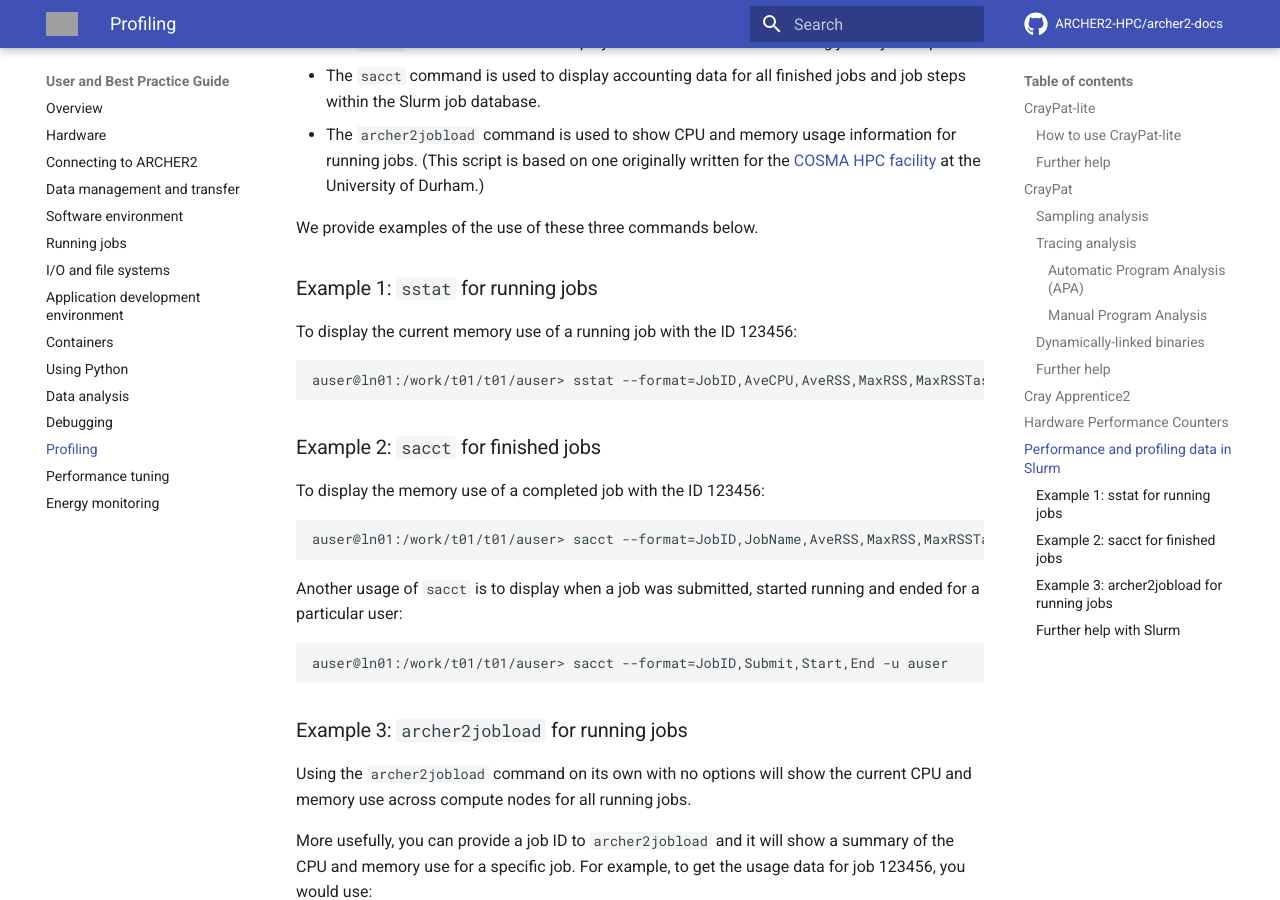
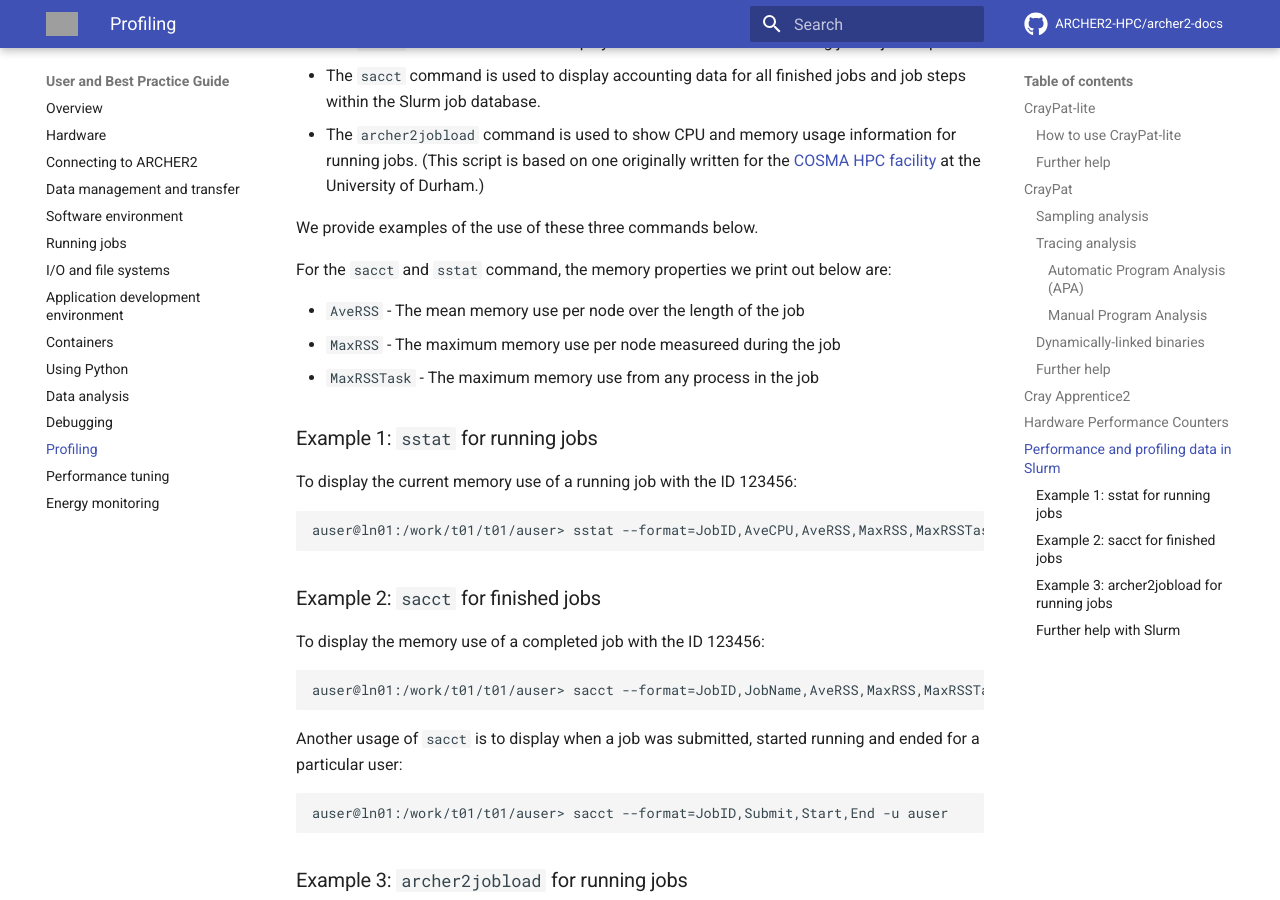
Before and after one commit to ARCHER2-HPC/archer2-docs, an MkDocs documentation site: the page built from docs/user-guide/profile.md, in a window 1280 px wide and 900 px high, scrolled down 7228 px. Built offline with MkDocs 1.6.1 and Material for MkDocs 9.7.7, drawn with Linux system fonts in a browser that asks for light colours; comment, search, counter and statistics services are not loaded; grey boxes are pictures that could not be loaded.

Commit message:
Adds description of memory use

````diff
--- a/docs/user-guide/profile.md
+++ b/docs/user-guide/profile.md
@@ -366,12 +366,18 @@ information on running jobs:
 
 We provide examples of the use of these three commands below.
 
+For the `sacct` and `sstat` command, the memory properties we print out below are:
+
+ - `AveRSS` - The mean memory use per node over the length of the job
+ - `MaxRSS` - The maximum memory use per node measureed during the job
+ - `MaxRSSTask` - The maximum memory use from any process in the job
+
 ### Example 1: `sstat` for running jobs
 
 To display the current memory use of a running job with the ID 123456:
 
 ```
-auser@ln01:/work/t01/t01/auser> sstat --format=JobID,AveCPU,AveRSS,MaxRSS,MaxRSSTask,AveVMSize,MaxVMSize -j 123456
+auser@ln01:/work/t01/t01/auser> sstat --format=JobID,AveCPU,AveRSS,MaxRSS,MaxRSSTask -j 123456
 ```
 
 ### Example 2: `sacct` for finished jobs
@@ -379,7 +385,7 @@ auser@ln01:/work/t01/t01/auser> sstat --format=JobID,AveCPU,AveRSS,MaxRSS,MaxRSS
 To display the memory use of a completed job with the ID 123456:
 
 ```
-auser@ln01:/work/t01/t01/auser> sacct --format=JobID,JobName,AveRSS,MaxRSS,MaxRSSTask,AveVMSize,MaxVMSize -j 123456
+auser@ln01:/work/t01/t01/auser> sacct --format=JobID,JobName,AveRSS,MaxRSS,MaxRSSTask -j 123456
 ```
 
 Another usage of `sacct` is to display when a job was submitted, started running and ended for a particular user:
````
